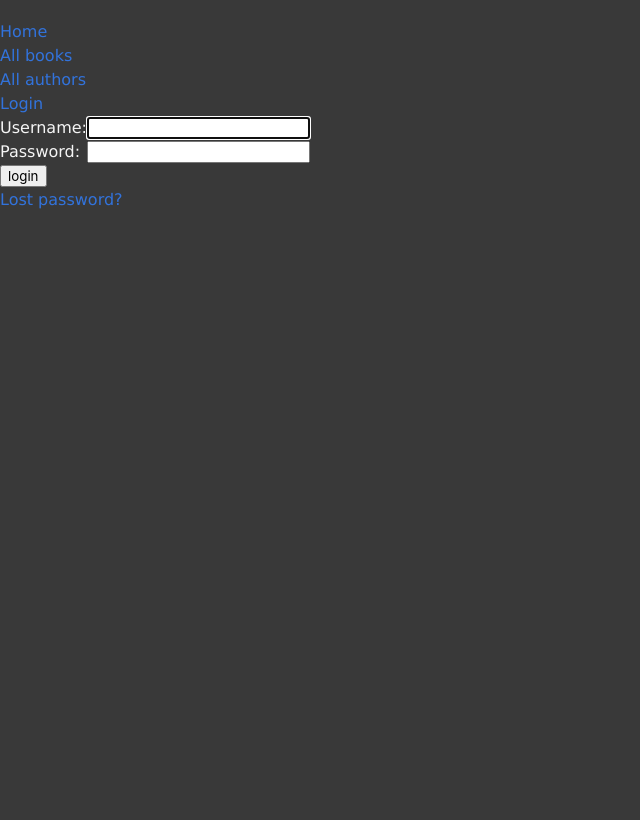
After one commit to diek/MozillaTutorial, a Django app: page /accounts/login/ in a window 1280 px wide. The commit adds this page. Shown: the whole page, without its empty margins (0-640 px from the left). Run offline with Django 3.2, Linux system fonts and the light colour scheme; some libraries are stand-ins or nearby versions.

Commit message:
Add User authenication and code compression

```diff
--- a/catalog/admin.py
+++ b/catalog/admin.py
@@ -69,6 +69,7 @@ class BookInstanceAdmin(admin.ModelAdmin):
             'fields': ('book', 'imprint', 'id')
         }),
         ('Availability', {
-            'fields': ('status', 'due_back', 'borrower')
+            # 'fields': ('status', 'due_back', 'borrower')
+            'fields': ('status', 'due_back')
         }),
     )
--- a/locallibrary/settings.py
+++ b/locallibrary/settings.py
@@ -85,7 +85,7 @@ DATABASES = {
     }
 }
 
-
+LOGIN_REDIRECT_URL = '/'
 # Password validation
 # https://docs.djangoproject.com/en/3.0/ref/settings/#auth-password-validators
 
--- a/locallibrary/urls.py
+++ b/locallibrary/urls.py
@@ -8,6 +8,10 @@ urlpatterns = [
     path('', RedirectView.as_view(url='catalog/', permanent=True)),
 ]
 
+urlpatterns += [
+    path('accounts/', include('django.contrib.auth.urls')),
+]
+
 admin.site.site_header = "Mozilla Django Tutorial Admin"
 admin.site.site_title = "Mozilla Django Tutorial Portal"
 admin.site.index_title = "Mozilla Django Tutorial Portal"
--- a/static/css/styles.css
+++ b/static/css/styles.css
@@ -1,9 +1,19 @@
+html, body {
+    margin: 0;
+    padding: 0;
+    height: 100%;
+    width: 100%;
+    background-color: #393939  }
+
 body {
-  background-color: #e6dbc9;
-  color: #2e3830;
+  color: #F5F5F5;
   font-family: 'Verdana', sans-serif;
+  background: linear-gradient(to bottom, ##393939 0%, #6E6E6E 100%);
 }
 
+div.container-fluid {
+  background: linear-gradient(to bottom, ##393939 0%, #6E6E6E 100%);
+}
 .sidebar-nav {
     margin-top: 20px;
     padding: 0;
--- a/templates/base_generic.html
+++ b/templates/base_generic.html
@@ -1,31 +1,43 @@
 {% load static %}
 <!DOCTYPE html>
 <html lang="en">
+
 <head>
   {% block title %}<title>Local Library</title>{% endblock %}
   <meta charset="utf-8">
   <meta name="viewport" content="width=device-width, initial-scale=1">
   <!-- Add additional CSS in static file -->
-
   {% block css %}
-    <link rel="stylesheet" href="{% static 'css/bulma.css' %}">
-    <link rel="stylesheet" href="{% static 'css/styles.css' %}">
+  <link rel="stylesheet" href="{% static 'css/bulma.css' %}">
+  <link rel="stylesheet" href="{% static 'css/styles.css' %}">
   {% endblock %}
 </head>
+
 <body>
   <div class="container-fluid">
     <div class="row">
       <div class="col-sm-2">
-      {% block sidebar %}
+        {% block sidebar %}
         <ul class="sidebar-nav">
           <li><a href="{% url 'index' %}">Home</a></li>
           <li><a href="{% url 'books' %}">All books</a></li>
           <li><a href="">All authors</a></li>
+          {% if user.is_authenticated %}
+          <li>User: {{ user.get_username }}</li>
+          <li><a href="{% url 'logout'%}?next={{request.path}}">Logout</a></li>
+          {% else %}
+          <li><a href="{% url 'login'%}?next={{request.path}}">Login</a></li>
+          {% endif %}
         </ul>
-     {% endblock %}
+        </ul>
+        {% endblock %}
       </div>
       <div class="col-sm-10 ">{% block content %}{% endblock %}</div>
     </div>
   </div>
+  {% block js %}
+  <script defer src="https://use.fontawesome.com/releases/v5.3.1/js/all.js"></script>
+  {% endblock %}
 </body>
+
 </html>
--- /dev/null
+++ b/templates/registration/login.html
@@ -0,0 +1,38 @@
+{% extends "base_generic.html" %}
+
+{% block content %}
+
+{% if form.errors %}
+<p>Your username and password didn't match. Please try again.</p>
+{% endif %}
+
+{% if next %}
+    {% if user.is_authenticated %}
+    <p>Your account doesn't have access to this page. To proceed,
+    please login with an account that has access.</p>
+    {% else %}
+    <p>Please login to see this page.</p>
+    {% endif %}
+{% endif %}
+
+<form method="post" action="{% url 'login' %}">
+{% csrf_token %}
+<table>
+<tr>
+    <td>{{ form.username.label_tag }}</td>
+    <td>{{ form.username }}</td>
+</tr>
+<tr>
+    <td>{{ form.password.label_tag }}</td>
+    <td>{{ form.password }}</td>
+</tr>
+</table>
+
+<input type="submit" value="login" />
+<input type="hidden" name="next" value="{{ next }}" />
+</form>
+
+{# Assumes you setup the password_reset view in your URLconf #}
+<p><a href="{% url 'password_reset' %}">Lost password?</a></p>
+
+{% endblock %}
--- /dev/null
+++ b/templates/registration/password_reset_email.html
@@ -0,0 +1,2 @@
+Someone asked for password reset for email {{ email }}. Follow the link below:
+{{ protocol}}://{{ domain }}{% url 'password_reset_confirm' uidb64=uid token=token %}
```
Also changed, not shown: catalog/models.py (+19 -4 lines), catalog/views.py (+4 -4 lines), templates/registration/logged_out.html (added, +7 -0 lines), templates/registration/password_reset_complete.html (added, +8 -0 lines), templates/registration/password_reset_confirm.html (added, +33 -0 lines), templates/registration/password_reset_done.html (added, +7 -0 lines), templates/registration/password_reset_form.html (added, +11 -0 lines), catalog/migrations/0004_book_year_published.py (added), catalog/migrations/0005_auto_20200127_2019.py (added).
